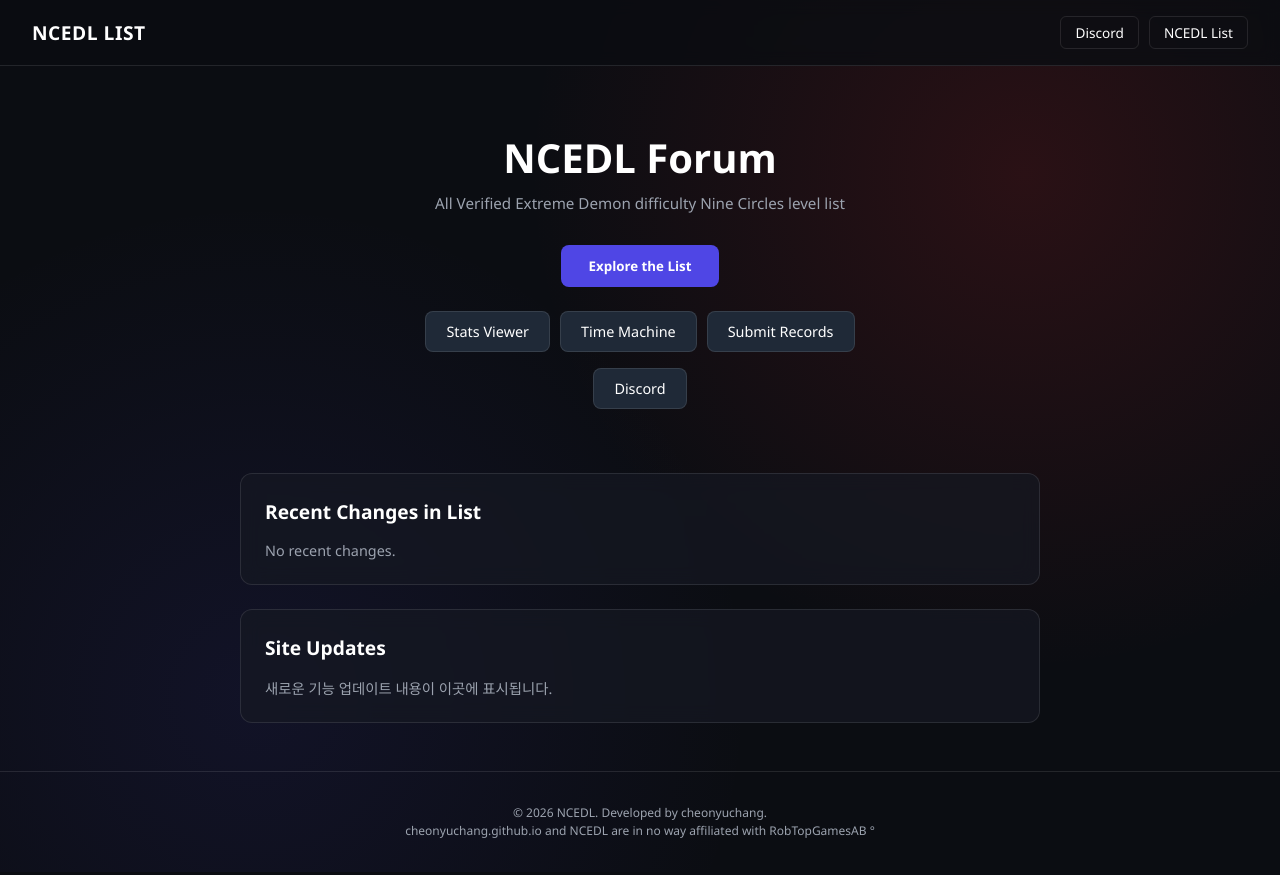
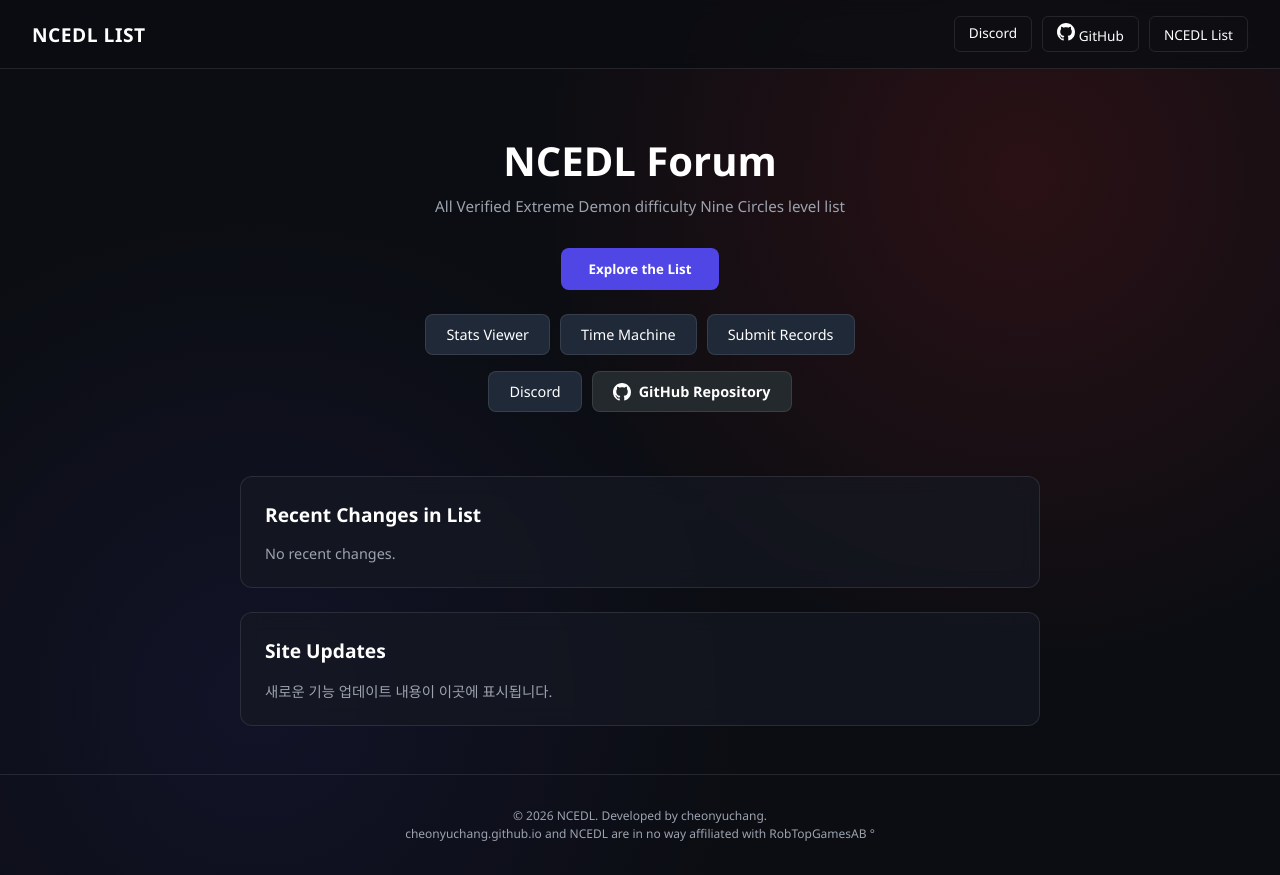
Before and after one commit to cheonyuchang/NCEDL, a plain HTML site: page index.html in a window 1280 px wide. Drawn offline with Linux system fonts and the light colour scheme.

Commit message:
Update index.html

```diff
--- a/index.html
+++ b/index.html
@@ -490,6 +490,31 @@
                 grid-column: span 1;
             }
         }
+        .github-btn {
+    display: inline-flex;
+    align-items: center;
+    gap: 8px;
+    padding: 10px 20px;
+    background-color: #24292e;
+    color: #ffffff;
+    border-radius: 8px;
+    border: 1px solid var(--border-color);
+    text-decoration: none;
+    font-size: 0.9rem;
+    font-weight: 600;
+    transition: 0.2s;
+}
+
+.github-btn:hover {
+    background-color: #333940;
+    border-color: rgba(255, 255, 255, 0.3);
+}
+
+.github-icon {
+    width: 18px;
+    height: 18px;
+    fill: currentColor;
+}
     </style>
 </head>
 <body>
@@ -500,6 +525,12 @@
         </div>
         <div class="nav-buttons">
             <a href="#" class="btn-sm" id="discord-link">Discord</a>
+            <a href="https://github.com/cheonyuchang/NCEDL/blob/main/index.html" target="_blank" class="btn-sm">
+                <svg class="github-icon" viewBox="0 0 24 24">
+                    <path d="M12 0C5.37 0 0 5.37 0 12c0 5.31 3.435 9.795 8.205 11.385.6.105.825-.255.825-.57 0-.285-.015-1.23-.015-2.235-3.015.555-3.795-.735-4.035-1.41-.135-.345-.72-1.41-1.23-1.695-.42-.225-1.02-.78-.015-.795.945-.015 1.62.87 1.845 1.23 1.08 1.815 2.805 1.305 3.495.99.105-.78.42-1.305.765-1.605-2.67-.3-5.46-1.335-5.46-5.925 0-1.305.465-2.385 1.23-3.225-.12-.3-.54-1.53.12-3.18 0 0 1.005-.315 3.3 1.23.96-.27 1.98-.405 3-.405s2.04.135 3 .405c2.295-1.56 3.3-1.23 3.3-1.23.66 1.65.24 2.88.12 3.18.765.84 1.23 1.905 1.23 3.225 0 4.605-2.805 5.625-5.475 5.925.435.375.81 1.095.81 2.22 0 1.605-.015 2.895-.015 3.3 0 .315.225.69.825.57A12.02 12.02 0 0024 12c0-6.63-5.37-12-12-12z"/>
+                </svg>
+                GitHub
+            </a>
             <button class="btn-sm" onclick="showPage('listPage')">NCEDL List</button>
         </div>
     </header>
@@ -518,6 +549,12 @@
             </div>
             <div class="button-grid">
                 <a href="#" class="grid-btn">Discord</a>
+                <a href="https://github.com/cheonyuchang/NCEDL/blob/main/index.html" target="_blank" class="github-btn">
+                    <svg class="github-icon" viewBox="0 0 24 24">
+                        <path d="M12 0C5.37 0 0 5.37 0 12c0 5.31 3.435 9.795 8.205 11.385.6.105.825-.255.825-.57 0-.285-.015-1.23-.015-2.235-3.015.555-3.795-.735-4.035-1.41-.135-.345-.72-1.41-1.23-1.695-.42-.225-1.02-.78-.015-.795.945-.015 1.62.87 1.845 1.23 1.08 1.815 2.805 1.305 3.495.99.105-.78.42-1.305.765-1.605-2.67-.3-5.46-1.335-5.46-5.925 0-1.305.465-2.385 1.23-3.225-.12-.3-.54-1.53.12-3.18 0 0 1.005-.315 3.3 1.23.96-.27 1.98-.405 3-.405s2.04.135 3 .405c2.295-1.56 3.3-1.23 3.3-1.23.66 1.65.24 2.88.12 3.18.765.84 1.23 1.905 1.23 3.225 0 4.605-2.805 5.625-5.475 5.925.435.375.81 1.095.81 2.22 0 1.605-.015 2.895-.015 3.3 0 .315.225.69.825.57A12.02 12.02 0 0024 12c0-6.63-5.37-12-12-12z"/>
+                    </svg>
+                    GitHub Repository
+                </a>
             </div>
         </section>
 
```
